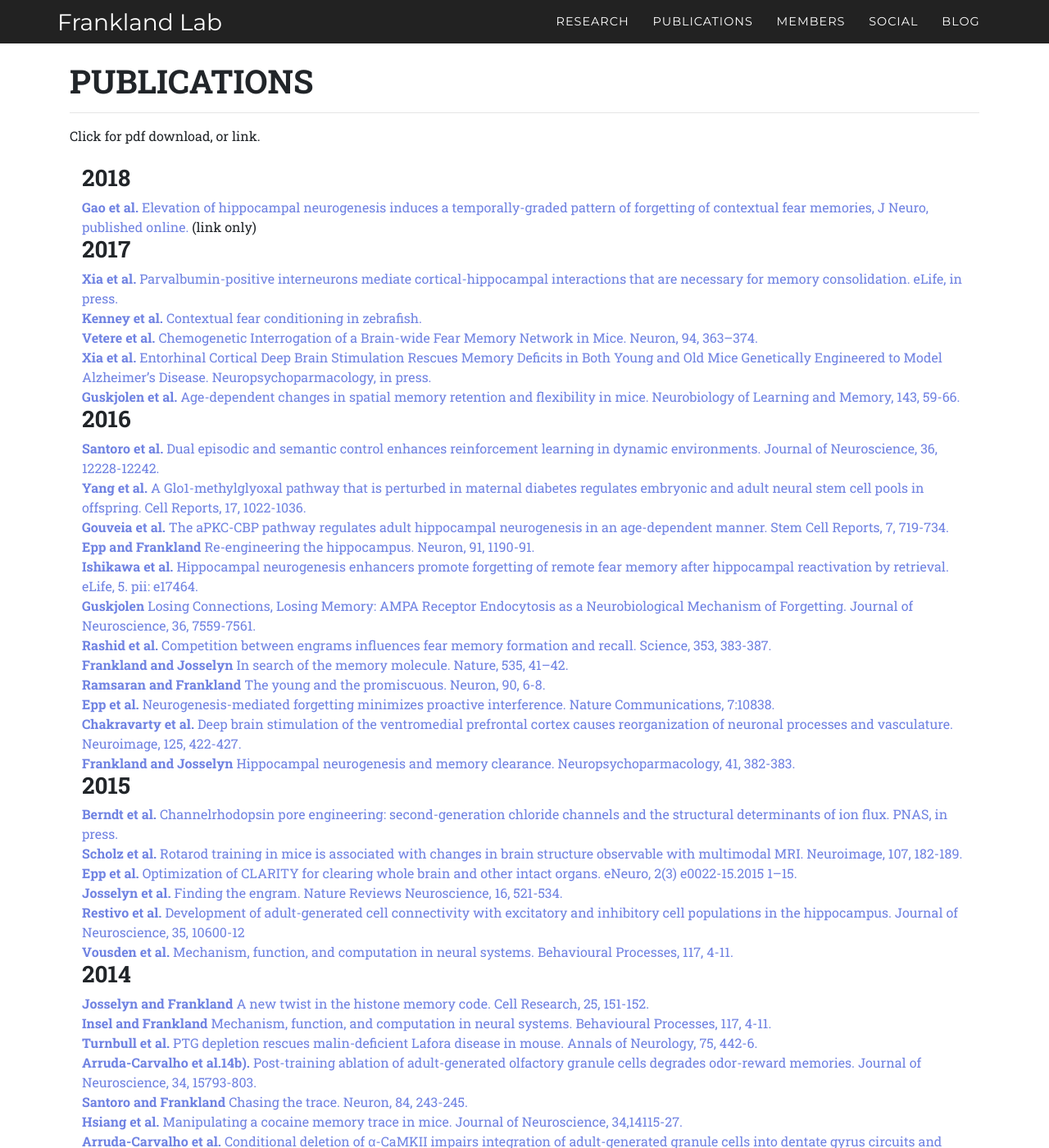
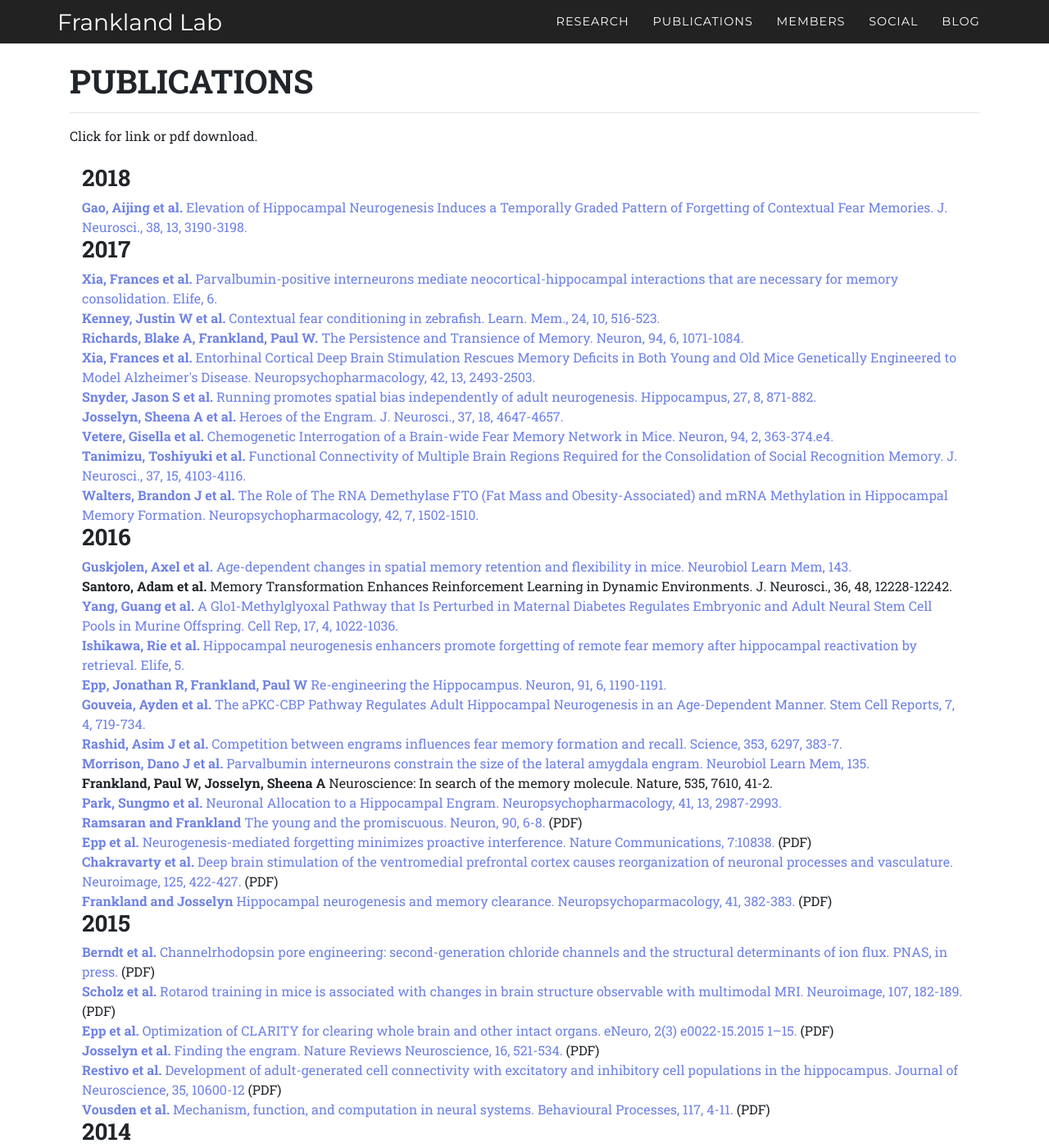
Before and after one commit to jf-lab/jflab, a Jekyll site: the page built from pages/publications.html, in a window 1280 px wide and 1400 px high. Shown: the whole window at 82% size. Built offline with Jekyll 4.4.1, drawn with Linux system fonts in a browser that asks for light colours; some web fonts are replaced; some of the changed text lies outside the part shown.

Commit message:
autopopulate publications

```diff
--- a/_data/papers.yml
+++ b/_data/papers.yml
@@ -1,71 +1,101 @@
-- author: Gao et al.
-  title: Elevation of hippocampal neurogenesis induces a temporally-graded pattern of forgetting of contextual fear memories, J Neuro, published online.
-  alt_link: http://www.jneurosci.org/content/early/2018/02/16/JNEUROSCI.3126-17.2018
+- author: "Gao, Aijing et al."
+  title: "Elevation of Hippocampal Neurogenesis Induces a Temporally Graded Pattern of Forgetting of Contextual Fear Memories. J. Neurosci., 38, 13, 3190-3198."
+  alt_link: "https://doi.org/10.1523/JNEUROSCI.3126-17.2018"
   year: 2018
 
-- author: Xia et al.
-  title: Parvalbumin-positive interneurons mediate cortical-hippocampal interactions that are necessary for memory consolidation. eLife, in press.
-  link: pdfs/Xia-et-al-2017b.pdf
+- author: Xia, Frances et al.
+  title: "Parvalbumin-positive interneurons mediate neocortical-hippocampal interactions that are necessary for memory consolidation. Elife, 6."
+  alt_link: "https://doi.org/10.7554/eLife.27868"
   year: 2017
 
-- author: Kenney et al.
-  title: Contextual fear conditioning in zebrafish.
-  link: pdfs/Kenney-et-al-2017.pdf
+- author: "Kenney, Justin W et al."
+  title: "Contextual fear conditioning in zebrafish. Learn. Mem., 24, 10, 516-523."
+  alt_link: "https://doi.org/10.1101/lm.045690.117"
   year: 2017
 
-- author: Vetere et al.
-  title: Chemogenetic Interrogation of a Brain-wide Fear Memory Network in Mice. Neuron, 94, 363–374.
-  link: pdfs/Vetere-et-al-2017.pdf
+- author: "Richards, Blake A, Frankland, Paul W."
+  title: "The Persistence and Transience of Memory. Neuron, 94, 6, 1071-1084."
+  alt_link: "https://doi.org/S0896-6273(17)30365-3"
   year: 2017
 
-- author: Xia et al.
-  title: Entorhinal Cortical Deep Brain Stimulation Rescues Memory Deficits in Both Young and Old Mice Genetically Engineered to Model Alzheimer’s Disease. Neuropsychoparmacology, in press.
-  link: pdfs/Xia-et-al-2017.pdf
+- author: Xia, Frances et al.
+  title: "Entorhinal Cortical Deep Brain Stimulation Rescues Memory Deficits in Both Young and Old Mice Genetically Engineered to Model Alzheimer's Disease. Neuropsychopharmacology, 42, 13, 2493-2503."
+  alt_link: "https://doi.org/10.1038/npp.2017.100"
   year: 2017
 
-- author: Guskjolen et al.
-  title: Age-dependent changes in spatial memory retention and flexibility in mice. Neurobiology of Learning and Memory, 143, 59-66.
-  link: pdfs/guskjolen-et-al-2017.pdf
+- author: Snyder, Jason S et al.
+  title: "Running promotes spatial bias independently of adult neurogenesis. Hippocampus, 27, 8, 871-882."
+  alt_link: "https://doi.org/10.1002/hipo.22737"
   year: 2017
 
-- author: Santoro et al.
-  title: Dual episodic and semantic control enhances reinforcement learning in dynamic environments. Journal of Neuroscience, 36, 12228-12242.
-  link: pdfs/santoro-et-al-2016.pdf
+- author: Josselyn, Sheena A et al.
+  title: "Heroes of the Engram. J. Neurosci., 37, 18, 4647-4657."
+  alt_link: "https://doi.org/10.1523/JNEUROSCI.0056-17.2017"
+  year: 2017
+
+- author: Vetere, Gisella et al.
+  title: "Chemogenetic Interrogation of a Brain-wide Fear Memory Network in Mice. Neuron, 94, 2, 363-374.e4."
+  alt_link: "https://doi.org/S0896-6273(17)30259-3"
+  year: 2017
+
+- author: Tanimizu, Toshiyuki et al.
+  title: "Functional Connectivity of Multiple Brain Regions Required for the Consolidation of Social Recognition Memory. J. Neurosci., 37, 15, 4103-4116."
+  alt_link: "https://doi.org/10.1523/JNEUROSCI.3451-16.2017"
+  year: 2017
+
+- author: Walters, Brandon J et al.
+  title: "The Role of The RNA Demethylase FTO (Fat Mass and Obesity-Associated) and mRNA Methylation in Hippocampal Memory Formation. Neuropsychopharmacology, 42, 7, 1502-1510."
+  alt_link: "https://doi.org/10.1038/npp.2017.31"
+  year: 2017
+
+- author: Guskjolen, Axel et al.
+  title: "Age-dependent changes in spatial memory retention and flexibility in mice. Neurobiol Learn Mem, 143."
+  alt_link: "https://doi.org/S1074-7427(16)30383-5"
   year: 2016
 
-- author: Yang et al.
-  title: A Glo1-methylglyoxal pathway that is perturbed in maternal diabetes regulates embryonic and adult neural stem cell pools in offspring. Cell Reports, 17, 1022-1036.
-  link: pdfs/yang-et-al-2016.pdf
+- author: Santoro, Adam et al.
+  title: "Memory Transformation Enhances Reinforcement Learning in Dynamic Environments. J. Neurosci., 36, 48, 12228-12242."
+  alt_link:
   year: 2016
 
-- author: Gouveia et al.
-  title: The aPKC-CBP pathway regulates adult hippocampal neurogenesis in an age-dependent manner. Stem Cell Reports, 7, 719-734.
-  link: pdfs/Gouveia-et-al-2016.pdf
+- author: Yang, Guang et al.
+  title: "A Glo1-Methylglyoxal Pathway that Is Perturbed in Maternal Diabetes Regulates Embryonic and Adult Neural Stem Cell Pools in Murine Offspring. Cell Rep, 17, 4, 1022-1036."
+  alt_link: "https://doi.org/S2211-1247(16)31323-7"
   year: 2016
 
-- author: Epp and Frankland
-  title: Re-engineering the hippocampus. Neuron, 91, 1190-91.
-  link: pdfs/Epp-and-Frankland-2016.pdf
+- author: Ishikawa, Rie et al.
+  title: "Hippocampal neurogenesis enhancers promote forgetting of remote fear memory after hippocampal reactivation by retrieval. Elife, 5."
+  alt_link: "https://doi.org/10.7554/eLife.17464"
   year: 2016
 
-- author: Ishikawa et al.
-  title: "Hippocampal neurogenesis enhancers promote forgetting of remote fear memory after hippocampal reactivation by retrieval. eLife, 5. pii: e17464."
-  link: pdfs/Ishikawa-et-al-2016.pdf
+- author: Epp, Jonathan R, Frankland, Paul W
+  title: "Re-engineering the Hippocampus. Neuron, 91, 6, 1190-1191."
+  alt_link: "https://doi.org/S0896-6273(16)30567-0"
   year: 2016
 
-- author: Guskjolen
-  title: "Losing Connections, Losing Memory: AMPA Receptor Endocytosis as a Neurobiological Mechanism of Forgetting. Journal of Neuroscience, 36, 7559-7561."
-  link: pdfs/guskjolen-2016.pdf
+- author: Gouveia, Ayden et al.
+  title: "The aPKC-CBP Pathway Regulates Adult Hippocampal Neurogenesis in an Age-Dependent Manner. Stem Cell Reports, 7, 4, 719-734."
+  alt_link: "https://doi.org/S2213-6711(16)30174-6"
   year: 2016
 
-- author: Rashid et al.
-  title: Competition between engrams influences fear memory formation and recall. Science, 353, 383-387.
-  link: pdfs/rashid-et-al-2016.pdf
+- author: Rashid, Asim J et al.
+  title: "Competition between engrams influences fear memory formation and recall. Science, 353, 6297, 383-7."
+  alt_link: "https://doi.org/10.1126/science.aaf0594"
   year: 2016
 
-- author: Frankland and Josselyn
-  title: In search of the memory molecule. Nature, 535, 41–42.
-  link: pdfs/Frankland-and-Josselyn-2016-Nature-NV.pdf
+- author: Morrison, Dano J et al.
+  title: "Parvalbumin interneurons constrain the size of the lateral amygdala engram. Neurobiol Learn Mem, 135."
+  alt_link: "https://doi.org/S1074-7427(16)30107-1"
+  year: 2016
+
+- author: Frankland, Paul W, Josselyn, Sheena A
+  title: "Neuroscience: In search of the memory molecule. Nature, 535, 7610, 41-2."
+  alt_link:
+  year: 2016
+
+- author: Park, Sungmo et al.
+  title: "Neuronal Allocation to a Hippocampal Engram. Neuropsychopharmacology, 41, 13, 2987-2993."
+  alt_link: "https://doi.org/10.1038/npp.2016.73"
   year: 2016
 
 - author: Ramsaran and Frankland
--- /dev/null
+++ b/_data/recent_pubmed_ids.txt
@@ -0,0 +1 @@
+29453206,28960176,28916626,28641107,28540926,28474795,28469009,28426969,28292834,28205605,27988313,27903731,27760310,27669409,27657446,27618724,27463673,27422019,27362229,27187069
--- a/_includes/recent_publications.html
+++ b/_includes/recent_publications.html
@@ -3,7 +3,7 @@
     <div class="row">
       <div class="col-lg-12 text-center">
         <h2 class="section-heading">Publications</h2>
-        <h3 class="section-subheading text-muted">Click for PDF</h3>
+        <h3 class="section-subheading text-muted">Click for journal website.</h3>
       </div>
     </div>
         <div class="row">
--- a/pages/publications.html
+++ b/pages/publications.html
@@ -3,7 +3,7 @@ layout: page
 title: 'Publications'
 permalink: /publications/
 ---
-Click for pdf download, or link.
+Click for link or pdf download.
 <br>
 <br>
 <div class="container">
@@ -14,9 +14,11 @@ Click for pdf download, or link.
         {% assign date = currentdate %}
       {% endif %}
       {% if pub.alt_link %}
-        <a href="{{ pub.alt_link }}"><strong>{{ pub.author }}</strong> {{ pub.title }}</a> (link only)<br>
+        <a href="{{ pub.alt_link }}"><strong>{{ pub.author }}</strong> {{ pub.title }}</a><br>
+      {% elsif pub.link %}
+        <a href="{{ site.url }}/{{ pub.link }}"><strong>{{ pub.author }}</strong> {{ pub.title }}</a> (PDF)<br>
       {% else %}
-        <a href="{{ site.url }}/{{ pub.link }}"><strong>{{ pub.author }}</strong> {{ pub.title }}</a><br>
+        <strong>{{ pub.author }}</strong> {{ pub.title }}<br>
       {% endif %}
     {% endfor %}
 </div>
```
Also changed, not shown: update_papers.py (added, +121 -0 lines), 11 other files.
